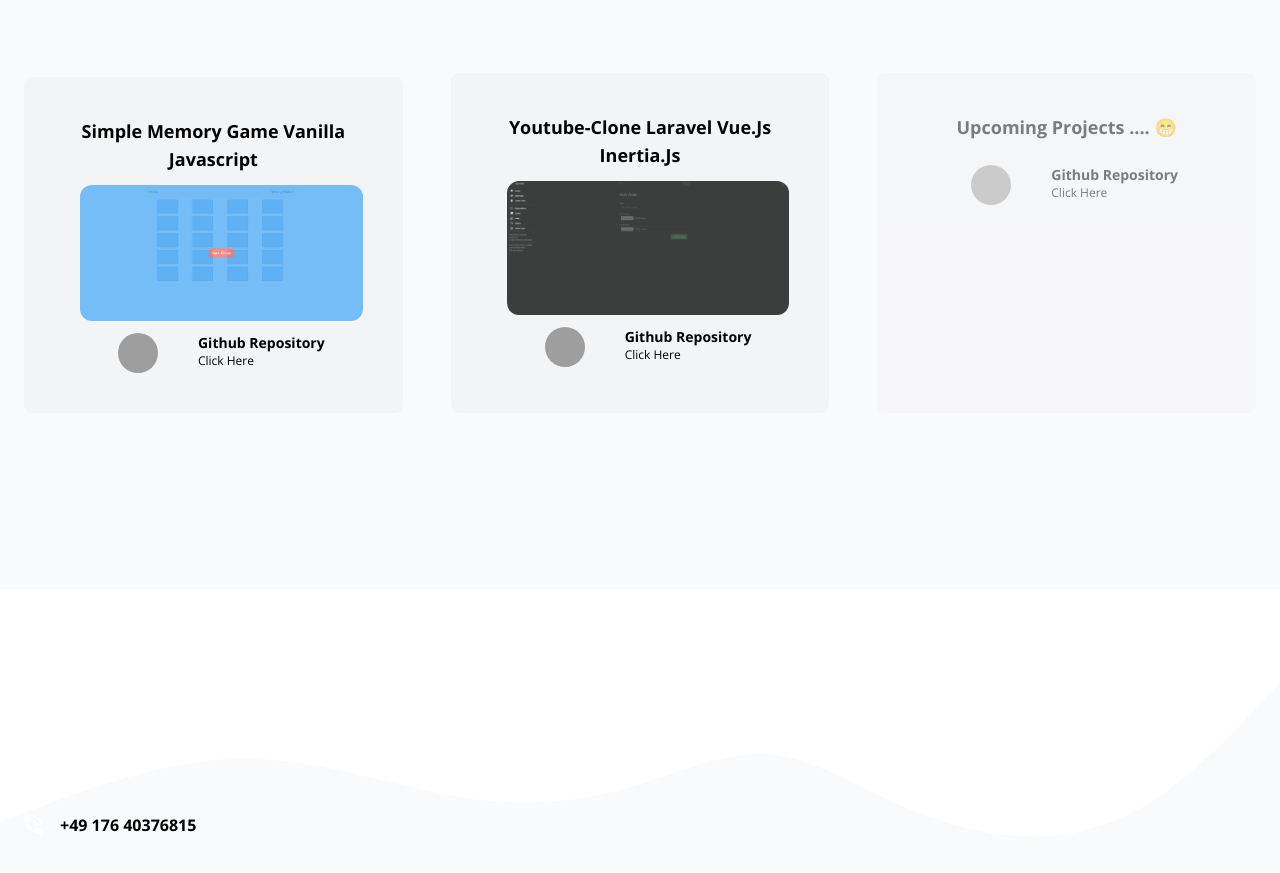
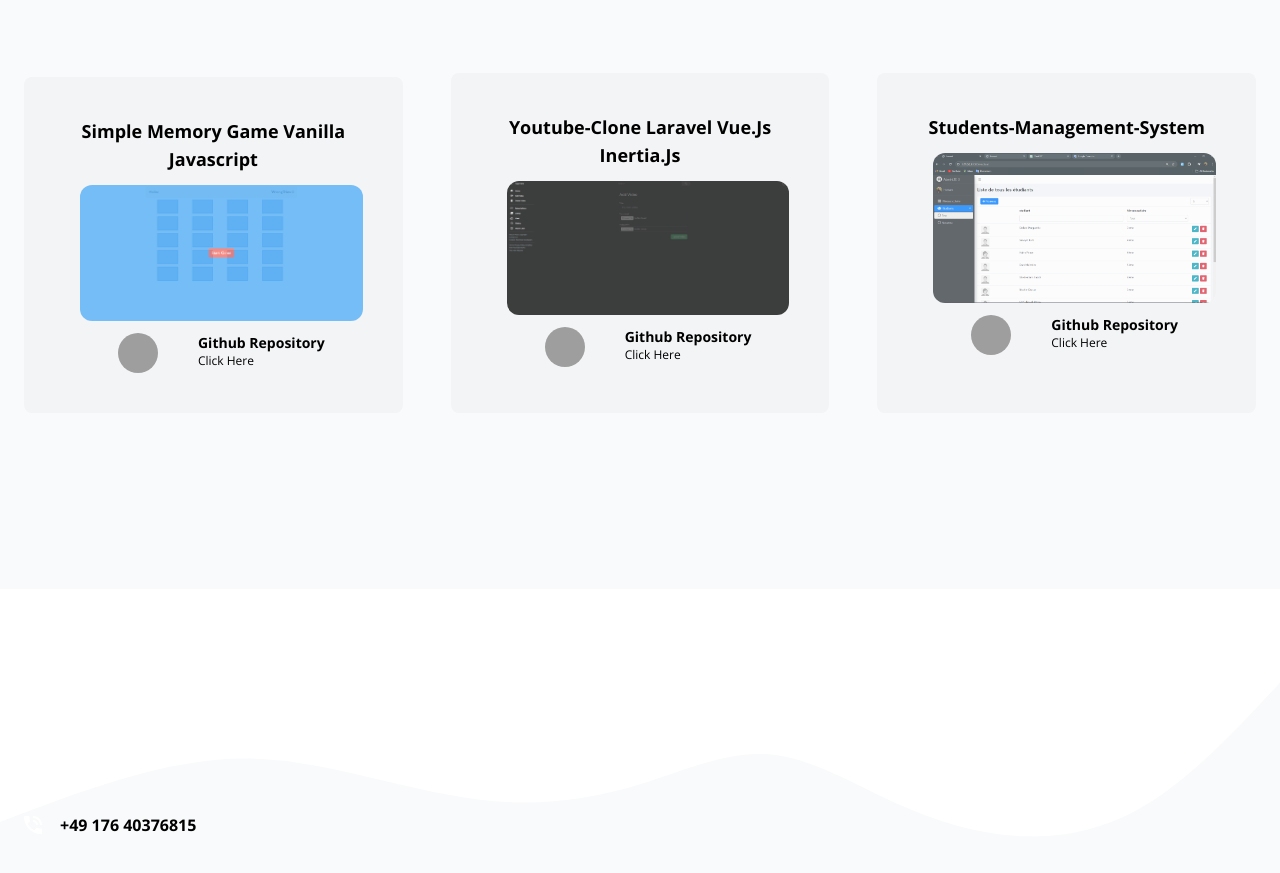
Before and after one commit to hossampy/MyPortfolio, a website: page index.html in a window 1280 px wide. Shown: the part 2310-3183 px from the top of the page. Drawn offline with nearby package versions, Linux system fonts and the light colour scheme; files that its build step writes are made by us from their sources; grey boxes are pictures that could not be loaded; a web font is replaced by a local one.

Commit message:
add new project Students-Management-System

```diff
--- a/index.html
+++ b/index.html
@@ -334,18 +334,18 @@
 
       <!-- Box 3 -->
       <div
-        class="flex flex-col p-10 space-y-6 rounded-lg bg-gray-100 dark:bg-darkBlue3 md:w-1/3 dark:hover:bg-white  transition ease-in-out delay-100 dark:hover:text-darkBlue md:space-y-3 md:space-x-4 opacity-50 hover:cursor-not-allowed">
+        class="flex flex-col p-10 space-y-6 rounded-lg bg-gray-100 dark:bg-darkBlue3 md:w-1/3 md:mt-10 dark:hover:bg-white  transition ease-in-out delay-100 dark:hover:text-darkBlue md:space-y-3 md:space-x-4  hover:text-white hover:bg-darkBlue">
         <p class="text-sm leading-5 md:text-lg capitalize text-center rounded-sm  font-bold">
-          Upcoming projects .... 😁
+          Students-Management-System
         </p>
-        <img src="" alt=""
-          class="w-50 h-50 mx-24 rounded-xl opacity-75 xl:my-20 xl:mx-10" />
+        <img src="images/studentMS.png" alt="" class="w-50 h-50 items-center   rounded-xl opacity-75" />
+
 
         <div class="flex space-x-10 justify-center">
           <img src="https://git-scm.com/images/logos/downloads/Git-Icon-1788C.png" alt="" class="w-10 h-10 rounded-full" />
           <div>
             <h5 class="text-sm font-semibold capitalize">github repository</h5>
-            <a href="">
+            <a href="https://github.com/hossampy/Students-Management-System.git" target="_blank">
               <p class="text-xs font-extralight">Click Here</p>
             </a>
           </div>
```
Also changed, not shown: css/style.css, images/studentMS.png (added).
